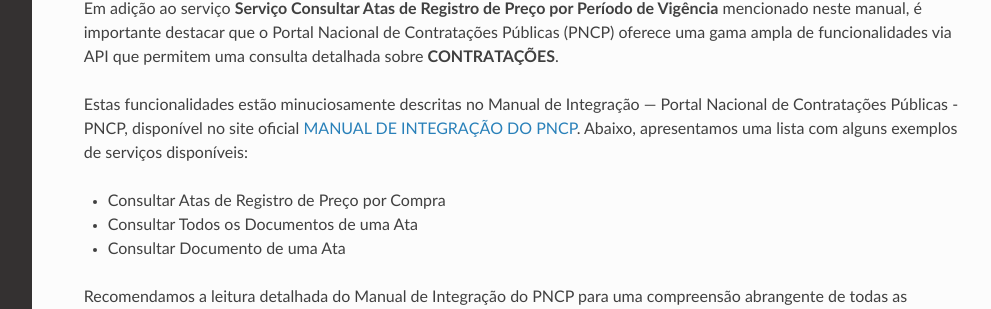
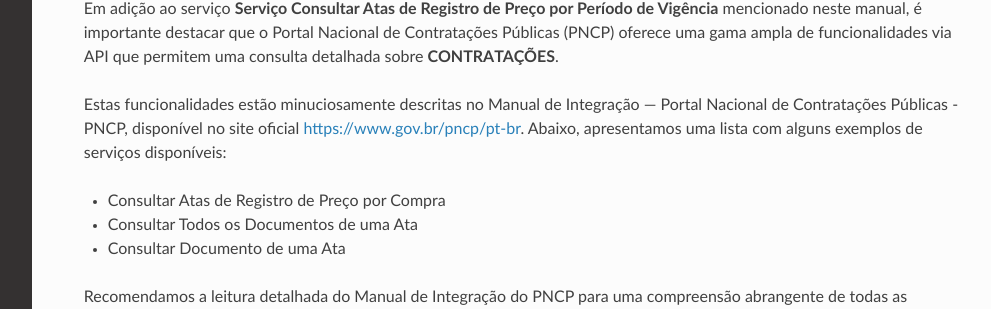
Before and after one commit to sofiaestrelab/Manual-de-Consulta-do-PNCP, a Sphinx documentation site: the page built from docs/source/catalogo_de_servicos/consultar_atas_de_registro_de_preco_por_periodo_de_vigencia.rst, in a window 1280 px wide. Shown: the part 2810-3119 px from the top of the page, without its empty margins (268-1259 px from the left). Built offline with Sphinx 7.4.7 and the Read the Docs theme 3.1.0, drawn with Linux system fonts in a browser that asks for light colours.

Commit message:
Update consultar_atas_de_registro_de_preco_por_periodo_de_vigencia.rst

```diff
--- a/docs/source/catalogo_de_servicos/consultar_atas_de_registro_de_preco_por_periodo_de_vigencia.rst
+++ b/docs/source/catalogo_de_servicos/consultar_atas_de_registro_de_preco_por_periodo_de_vigencia.rst
@@ -245,7 +245,7 @@
 
 Em adição ao serviço **Serviço Consultar Atas de Registro de Preço por Período de Vigência** mencionado neste manual, é importante destacar que o Portal Nacional de Contratações Públicas (PNCP) oferece uma gama ampla de funcionalidades via API que permitem uma consulta detalhada sobre **CONTRATAÇÕES**.
 
-Estas funcionalidades estão minuciosamente descritas no Manual de Integração — Portal Nacional de Contratações Públicas - PNCP, disponível no site oficial `MANUAL DE INTEGRAÇÃO DO PNCP <https://pncp.gov.br/manual/pt-br/latest/>`_. Abaixo, apresentamos uma lista com alguns exemplos de serviços disponíveis:
+Estas funcionalidades estão minuciosamente descritas no Manual de Integração — Portal Nacional de Contratações Públicas - PNCP, disponível no site oficial `https://www.gov.br/pncp/pt-br <https://www.gov.br/pncp/pt-br>`_. Abaixo, apresentamos uma lista com alguns exemplos de serviços disponíveis:
 
 - Consultar Atas de Registro de Preço por Compra
 - Consultar Todos os Documentos de uma Ata
```
